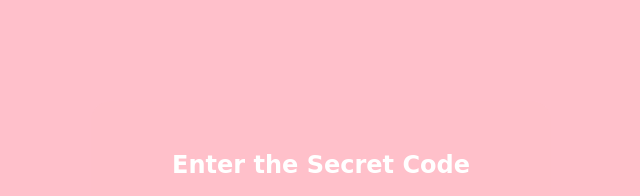
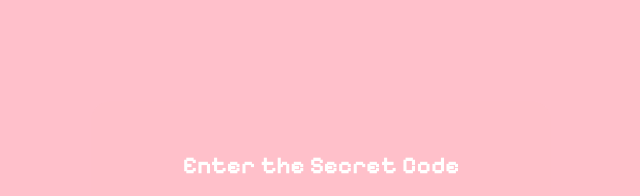
Before and after one commit to nxckwc/valentines_project, a plain HTML site: page yes_page.html in a window 1280 px wide. Both pictures are taken after a click on the button "password". Shown: the top 196 px of the page, 319-959 px from the left. Drawn offline with Linux system fonts and the light colour scheme.

Commit message:
Update yes_page.html

```diff
--- a/yes_page.html
+++ b/yes_page.html
@@ -133,7 +133,7 @@
 
     <!-- Inline Password Entry -->
     <div id="passwordContainer" style="display: none;">
-        <h2>Enter the Secret Code</h2>
+        <h2 style="font-family: 'Pixelify Sans', sans-serif">Enter the Secret Code</h2>
         <div id="passwordDisplay">••••</div>
         <div class="keypad">
             <button class="key" data-value="1">1</button>
```
